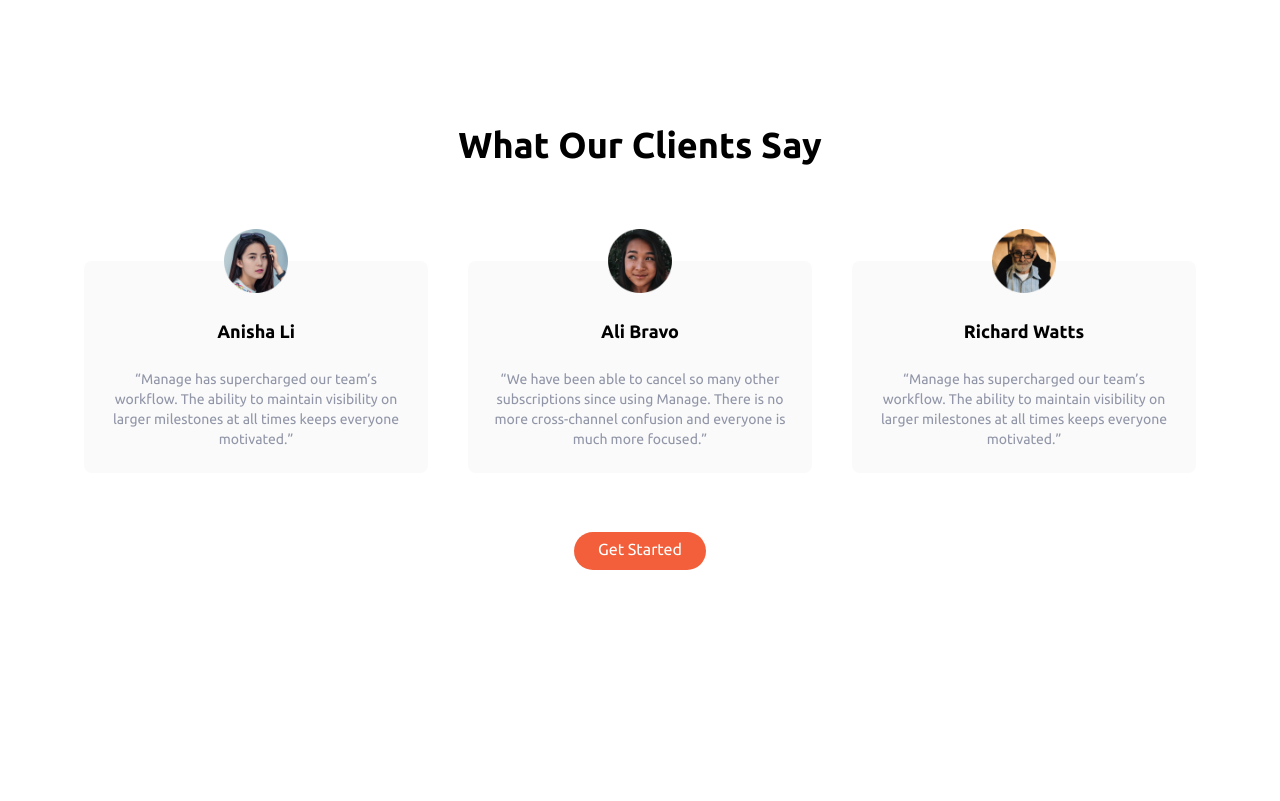
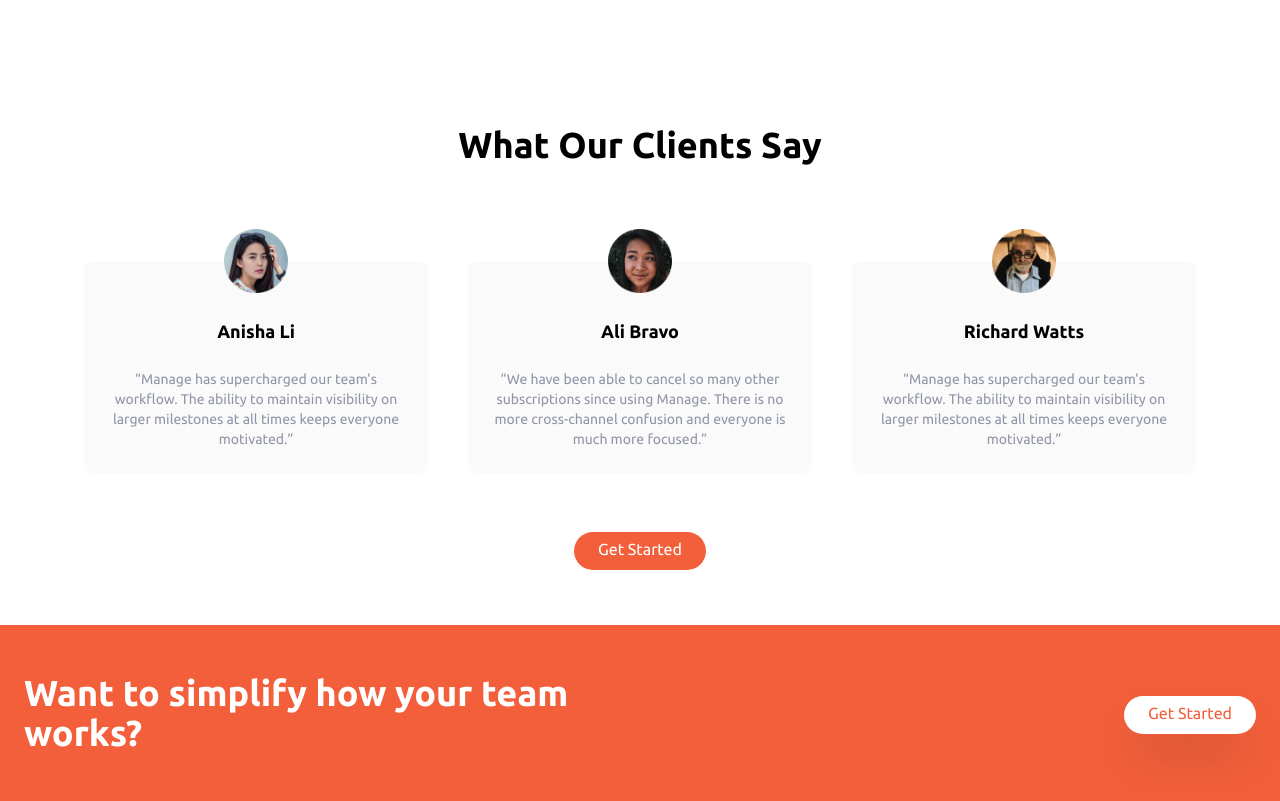
Before and after one commit to m6o4solutions/manage-web-project, a website built with Vite: page index.html in a window 1280 px wide. Shown: the part 1112-1913 px from the top of the page. Before the commit the page ends 1737 px from the top, so only its background shows below. Built offline with nearby package versions, Linux system fonts and the light colour scheme.

Commit message:
feat: call to action section

```diff
--- a/index.html
+++ b/index.html
@@ -212,6 +212,26 @@
 		</section>
 		<!-- testimonials section end -->
 
+		<!-- call to action section start -->
+		<section id="cta" class="bg-brightOrange">
+			<!-- flex container start -->
+			<div class="container mx-auto flex flex-col items-center justify-between space-y-12 px-6 py-24 md:flex-row md:space-y-0 md:py-12">
+				<!-- action text start -->
+				<h2 class="text-center text-5xl font-bold text-white md:max-w-xl md:text-left md:text-4xl">Want to simplify how your team works?</h2>
+				<!-- action text end -->
+
+				<!-- button start -->
+				<div>
+					<a href="#" class="items-baseline rounded-full bg-white p-3 px-6 pt-2 text-brightOrange shadow-2xl hover:bg-neutral-900">
+						Get Started
+					</a>
+				</div>
+				<!-- button end -->
+			</div>
+			<!-- flex container end -->
+		</section>
+		<!-- call to action section end -->
+
 		<script type="module" src="/main.js"></script>
 	</body>
 </html>
```
